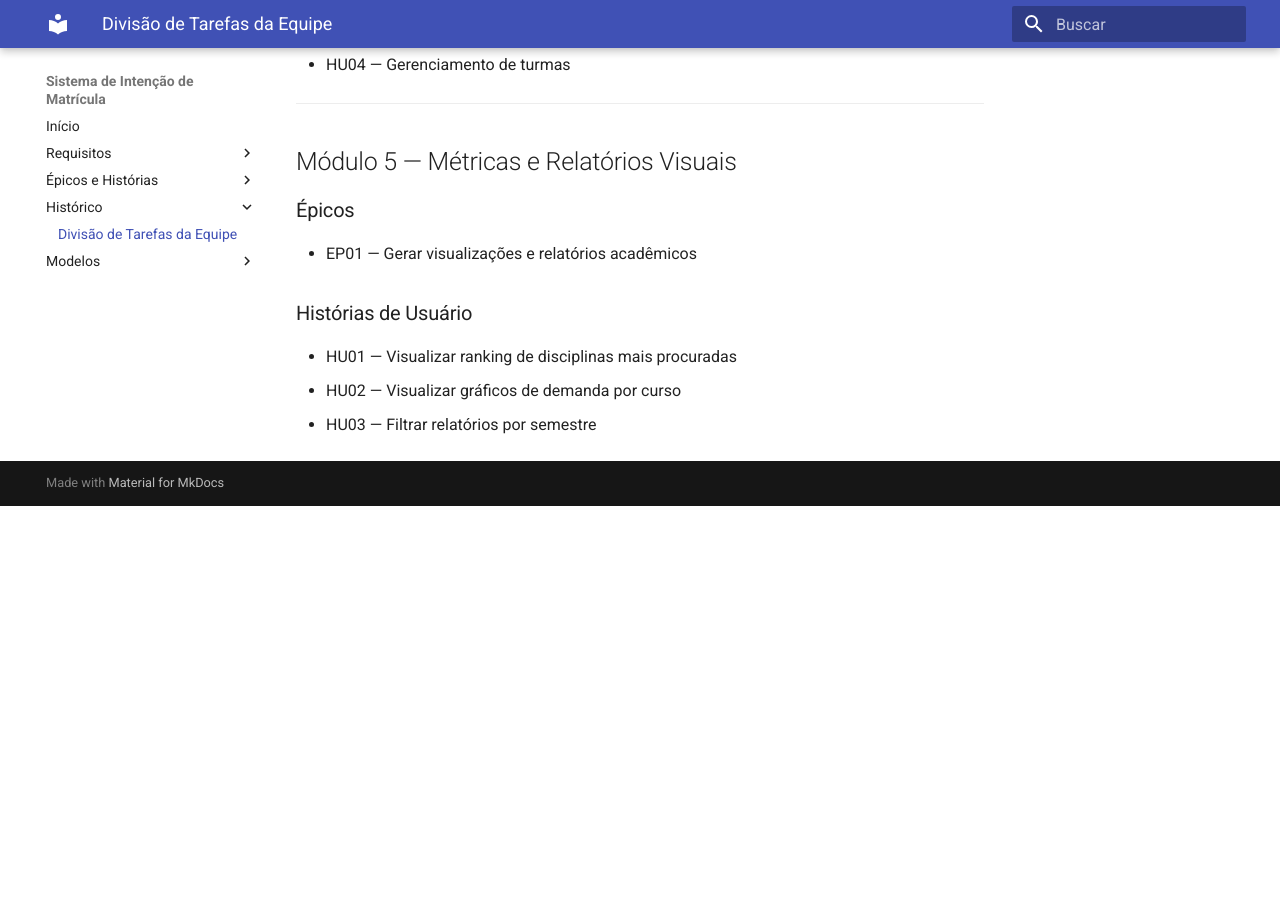
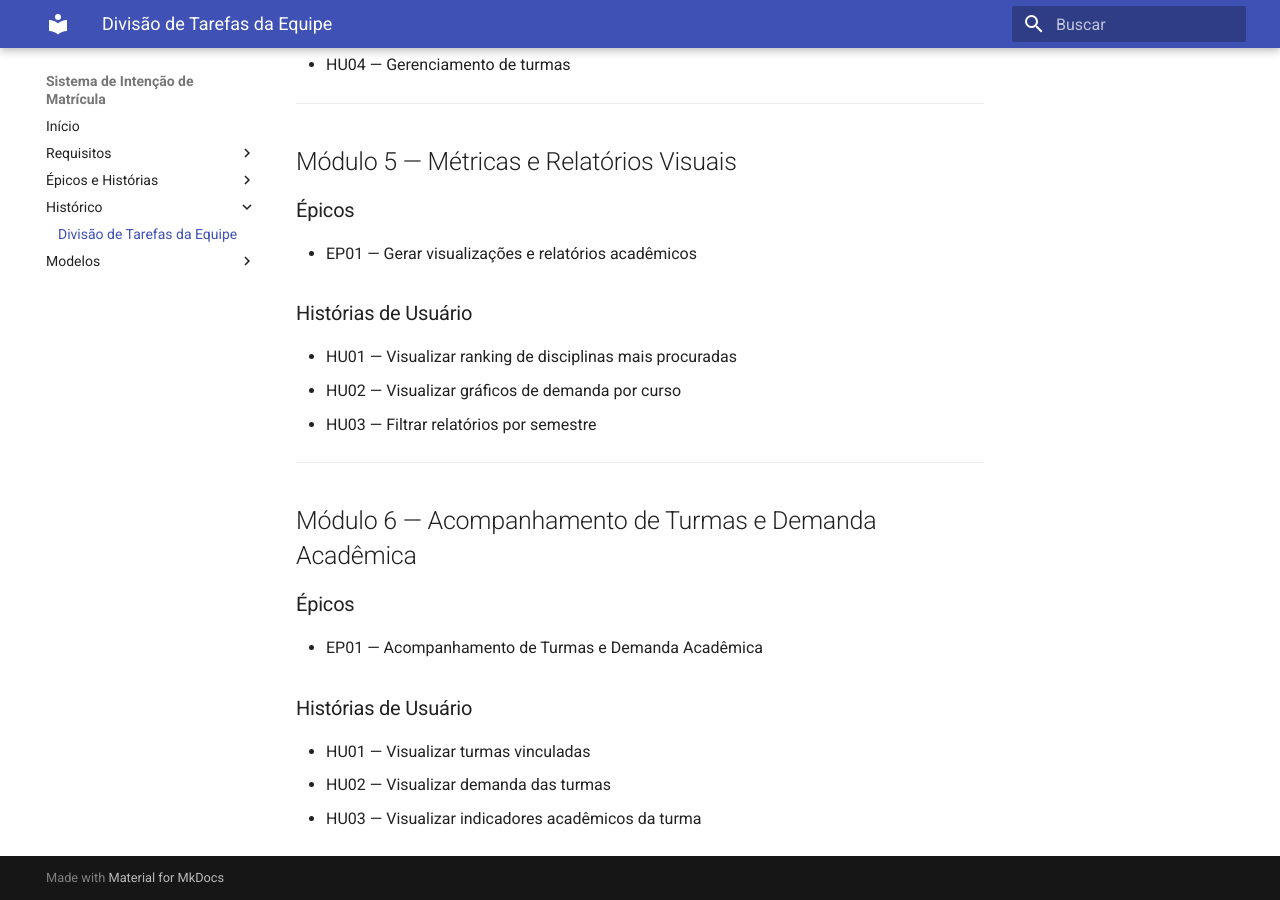
Before and after one commit to si-2026-1/Sistema_de_intencao_de_matricula, an MkDocs documentation site: the page built from docs/Historico/historico.md, in a window 1280 px wide and 900 px high, scrolled down 2543 px. Built offline with MkDocs 1.6.1 and Material for MkDocs 9.7.7, drawn with Linux system fonts in a browser that asks for light colours; before the commit the page ends 3049 px from its top, so only the background shows below that.

Commit message:
Add Module 6 with user stories and epics

```diff
--- a/docs/Historico/historico.md
+++ b/docs/Historico/historico.md
@@ -76,3 +76,17 @@
 - HU01 — Visualizar ranking de disciplinas mais procuradas
 - HU02 — Visualizar gráficos de demanda por curso
 - HU03 — Filtrar relatórios por semestre
+
+---
+
+## Módulo 6 — Acompanhamento de Turmas e Demanda Acadêmica
+
+### Épicos
+
+* EP01 — Acompanhamento de Turmas e Demanda Acadêmica
+
+### Histórias de Usuário
+
+* HU01 — Visualizar turmas vinculadas
+* HU02 — Visualizar demanda das turmas
+* HU03 — Visualizar indicadores acadêmicos da turma
```
